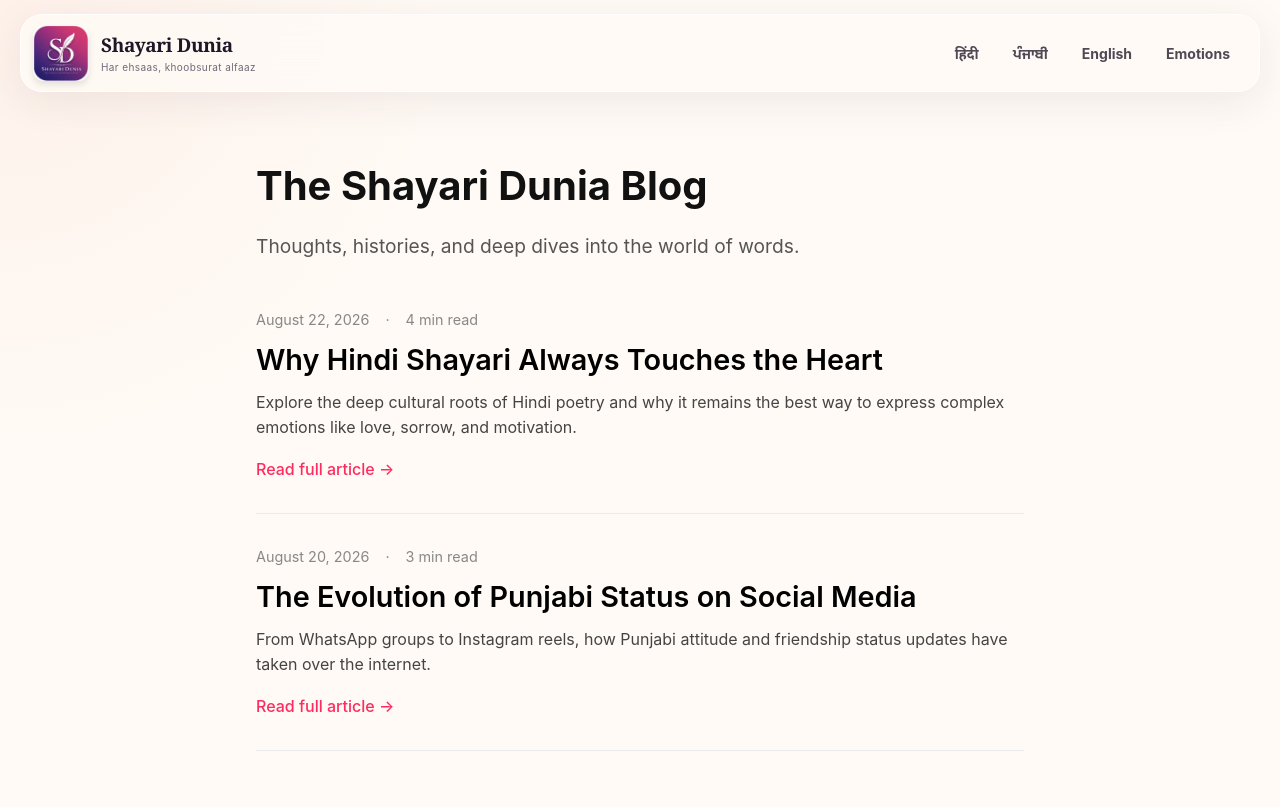
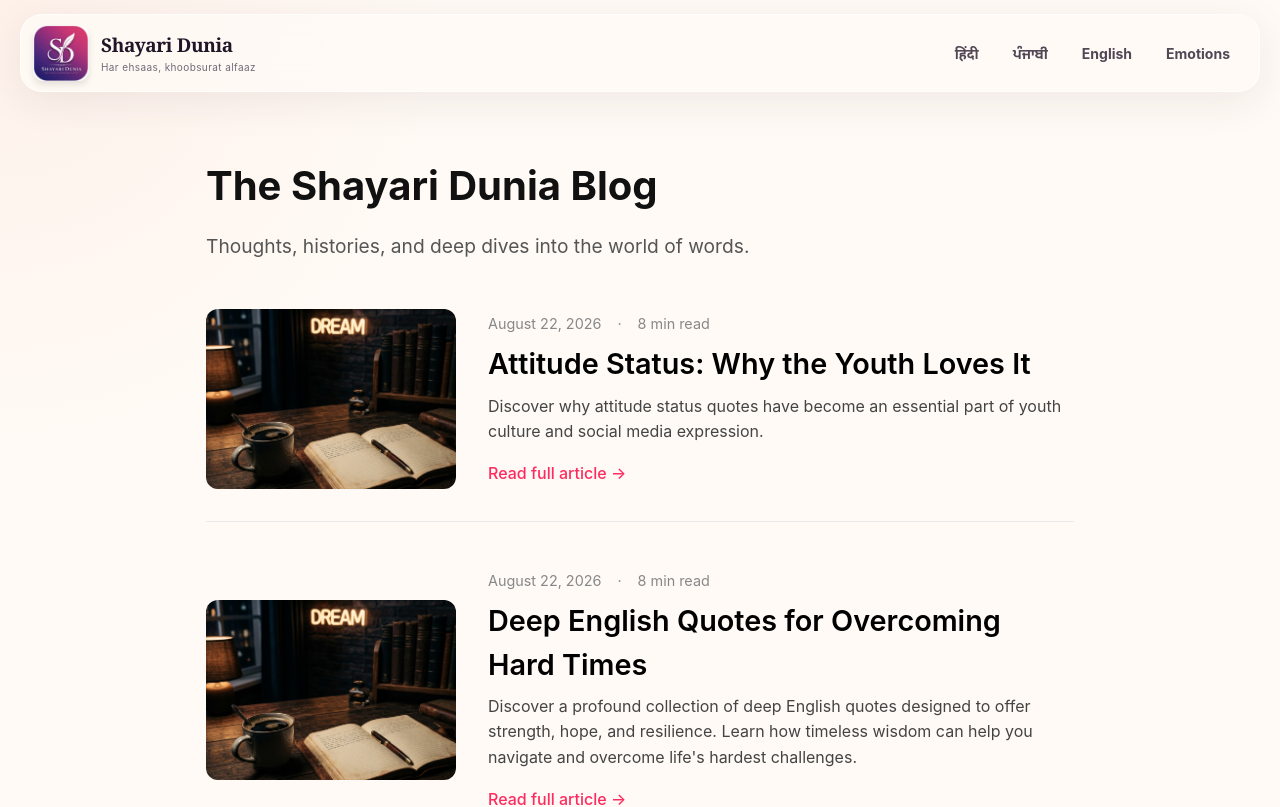
Before and after one commit to asbusiness276-cyber/shayaridunia, a Next.js app: page /blog in a window 1280 px wide. Shown: the top 807 px of the page. Built offline with nearby package versions, Linux system fonts and the light colour scheme; no server answers.

Commit message:
fix: Fix slug generation for blog posts and related articles

```diff
--- a/app/blog/[slug]/page.tsx
+++ b/app/blog/[slug]/page.tsx
@@ -58,7 +58,11 @@ export default async function BlogPost({ params }: { params: Promise<{ slug: str
   const relatedPosts = allFiles
     .sort(() => 0.5 - Math.random())
     .slice(0, 2)
-    .map(file => JSON.parse(fs.readFileSync(path.join(blogsDir, file), 'utf8')));
+    .map(file => {
+      const parsed = JSON.parse(fs.readFileSync(path.join(blogsDir, file), 'utf8'));
+      parsed.slug = file.replace('.json', '');
+      return parsed;
+    });
 
   return (
     <>
--- a/app/blog/page.tsx
+++ b/app/blog/page.tsx
@@ -1,41 +1,46 @@
 import Link from 'next/link';
+import fs from 'fs';
+import path from 'path';
 import { SiteHeader, SiteFooter } from '../components/SiteHeader';
+import Image from 'next/image';
 
 export const metadata = {
   title: 'Blog & Articles | Shayari Dunia',
   description: 'Read deep articles about the history of poetry, the meaning behind famous shayaris, and tips on expressing emotions through words.',
 };
 
-const posts = [
-  {
-    slug: 'why-hindi-shayari-touches-the-heart',
-    title: 'Why Hindi Shayari Always Touches the Heart',
-    excerpt: 'Explore the deep cultural roots of Hindi poetry and why it remains the best way to express complex emotions like love, sorrow, and motivation.',
-    date: 'August 22, 2026',
-    readTime: '4 min read',
-  },
-  {
-    slug: 'punjabi-status-evolution',
-    title: 'The Evolution of Punjabi Status on Social Media',
-    excerpt: 'From WhatsApp groups to Instagram reels, how Punjabi attitude and friendship status updates have taken over the internet.',
-    date: 'August 20, 2026',
-    readTime: '3 min read',
-  },
-];
+export default function BlogIndex() {
+  const blogsDir = path.join(process.cwd(), 'data', 'blogs');
+  let posts: any[] = [];
 
-export default function BlogIndex() {
+  if (fs.existsSync(blogsDir)) {
+    const files = fs.readdirSync(blogsDir).filter(f => f.endsWith('.json'));
+    posts = files.map(file => {
+      const content = fs.readFileSync(path.join(blogsDir, file), 'utf8');
+      const parsed = JSON.parse(content);
+      parsed.slug = file.replace('.json', '');
+      return parsed;
+    });
+  }
+
   return (
     <>
       <SiteHeader />
-      <main className="page-shell" style={{ padding: '4rem 1rem', maxWidth: '800px', margin: '0 auto', minHeight: '60vh' }}>
+      <main className="page-shell" style={{ padding: '4rem 1rem', maxWidth: '900px', margin: '0 auto', minHeight: '60vh' }}>
         <h1 style={{ fontSize: '2.5rem', fontWeight: 'bold', marginBottom: '1rem', color: '#111' }}>The Shayari Dunia Blog</h1>
         <p style={{ fontSize: '1.2rem', color: '#555', marginBottom: '3rem' }}>
           Thoughts, histories, and deep dives into the world of words.
         </p>
 
-        <div style={{ display: 'flex', flexDirection: 'column', gap: '2rem' }}>
+        <div style={{ display: 'grid', gridTemplateColumns: '1fr', gap: '3rem' }}>
           {posts.map(post => (
-            <article key={post.slug} style={{ borderBottom: '1px solid #eaeaea', paddingBottom: '2rem' }}>
+            <article key={post.slug} style={{ display: 'flex', gap: '2rem', borderBottom: '1px solid #eaeaea', paddingBottom: '2rem', alignItems: 'center' }}>
+              {post.imageUrl && (
+                <div style={{ flex: '0 0 250px' }}>
+                  <img src={post.imageUrl} alt={post.title} style={{ width: '100%', height: '180px', objectFit: 'cover', borderRadius: '12px' }} />
+                </div>
+              )}
+              <div style={{ flex: 1 }}>
                 <div style={{ display: 'flex', gap: '1rem', fontSize: '0.9rem', color: '#888', marginBottom: '0.5rem' }}>
                   <time>{post.date}</time>
                   <span>·</span>
@@ -50,8 +55,12 @@ export default function BlogIndex() {
                 <Link href={`/blog/${post.slug}`} style={{ color: '#ff2a5f', fontWeight: 500, textDecoration: 'none' }}>
                   Read full article →
                 </Link>
+              </div>
             </article>
           ))}
+          {posts.length === 0 && (
+            <p>New articles are being written! Check back soon.</p>
+          )}
         </div>
       </main>
       <SiteFooter />
```
Lines whose indentation alone changed are shown as unchanged.
